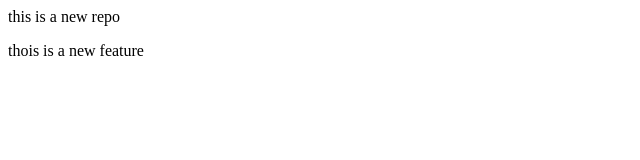
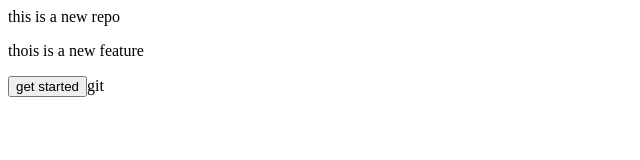
Before and after one commit to sulavgirii02/localrepo, a plain HTML site: page index.html in a window 1280 px wide. Shown: the whole page, without its empty margins (0-640 px from the left). Drawn offline with Linux system fonts and the light colour scheme.

Commit message:
new button added

```diff
--- a/index.html
+++ b/index.html
@@ -1,2 +1,3 @@
 <p>this is a new repo</p>
 <p> thois is a new feature</p>
+<button>get started</button>git
```
